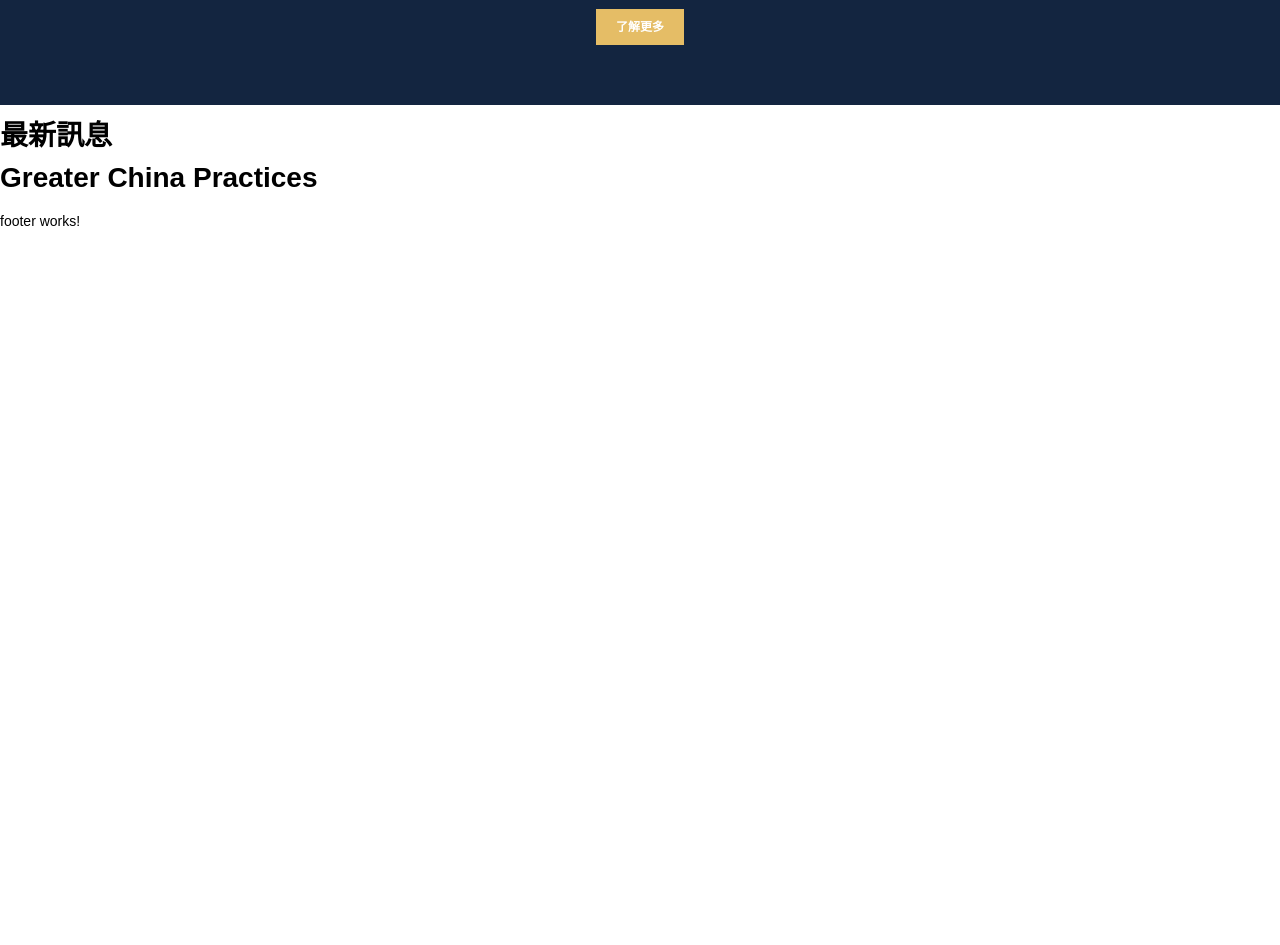
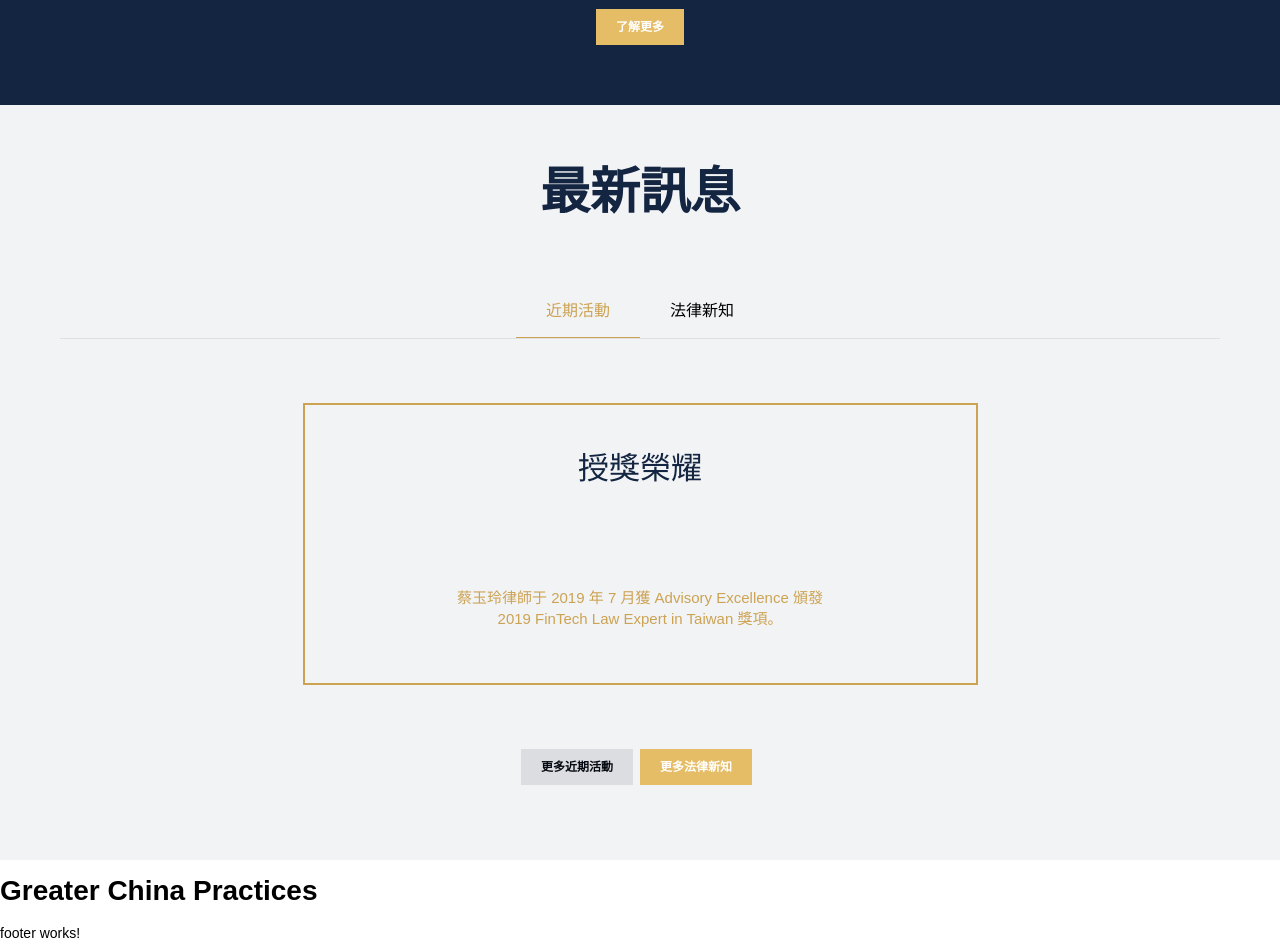
Before and after one commit to HuangPeifeng/FxlConsulting, an Angular app: page / in a window 1280 px wide. Shown: the part 1840-2785 px from the top of the page. Before the commit the page ends 2073 px from the top, so only its background shows below. Built offline with nearby package versions, Linux system fonts and the light colour scheme.

Commit message:
最新消息 刻版

```diff
--- a/src/app/pages/index/content/content.component.html
+++ b/src/app/pages/index/content/content.component.html
@@ -11,6 +11,34 @@
   </div>
   <div class="news-layout">
     <h1>最新訊息</h1>
+    <ul class="news-tabs">
+      <li [ngClass]="{ active: tabIndex === 0 }" (click)="changeTab(0)">近期活動</li>
+      <li [ngClass]="{ active: tabIndex === 1 }" (click)="changeTab(1)">法律新知</li>
+    </ul>
+    <div class="activity-layout" *ngIf="tabIndex === 0">
+      <div class="activity-block">
+        <span class="title">授獎榮耀</span>
+        <span class="info">蔡玉玲律師于 2019 年 7 月獲 Advisory Excellence 頒發 2019 FinTech Law Expert in Taiwan 獎項。</span>
+      </div>
+    </div>
+    <div class="role-layout" *ngIf="tabIndex === 1">
+      <section class="role-block" *ngFor="let item of roleList">
+        <div class="cont">
+          <span class="title">{{ item.title }}</span>
+          <span class="info">{{ item.info }} […]</span>
+        </div>
+        <div class="foot">
+          <span class="foot-cont">
+            <i class="material-icons">list_alt</i>
+            <span>Read more</span>
+          </span>
+        </div>
+      </section>
+    </div>
+    <div class="buttons">
+      <button class="activity">更多近期活動</button>
+      <button class="role">更多法律新知</button>
+    </div>
   </div>
   <div class="practices-layout">
     <h1>Greater China Practices</h1>
--- a/src/app/pages/index/content/content.component.scss
+++ b/src/app/pages/index/content/content.component.scss
@@ -64,7 +64,173 @@
     }
   }
 
-  .news-layout {}
+  .news-layout {
+    background-color: #f2f3f5;
+    display: flex;
+    flex-direction: column;
+    justify-content: center;
+    align-items: center;
+    padding: 60px;
+
+    h1 {
+      margin: 0;
+      color: #132541;
+      font-size: 50px;
+      line-height: 55px;
+      font-weight: 700;
+      letter-spacing: 0px;
+      margin-bottom: 65px;
+    }
+
+    .news-tabs {
+      width: 100%;
+      border-bottom: 1px solid #00000014;
+      display: flex;
+      justify-content: center;
+      align-items: center;
+
+      li {
+        font-size: 16px;
+        font-weight: 400;
+        padding: 14px 30px !important;
+        cursor: pointer;
+
+        &.active {
+          color: #cca353;
+          border-bottom: 1px solid #cca353;
+        }
+      }
+    }
+
+    .activity-layout {
+      width: 100%;
+      height: 410px;
+      display: flex;
+      justify-content: center;
+      align-items: center;
+
+      .activity-block {
+        min-height: 278px;
+        min-width: 671px;
+        max-height: 278px;
+        max-width: 671px;
+        background-color: rgba(0, 0, 0, 0);
+        border-color: #cca353;
+        border-style: solid;
+        border-width: 2px;
+        display: flex;
+        flex-direction: column;
+        justify-content: space-around;
+        align-items: center;
+
+        .title {
+          font-size: 31px;
+          line-height: 19px;
+          font-weight: 400;
+          color: rgb(19, 37, 65);
+        }
+
+        .info {
+          text-align: center;
+          min-width: 401px;
+          max-width: 401px;
+          font-size: 15px;
+          line-height: 21px;
+          font-weight: 400;
+          color: #cca353;
+        }
+      }
+    }
+
+    .role-layout {
+      width: 100%;
+      padding: 15px 20px 20px;
+      display: flex;
+      flex-wrap: wrap;
+      align-items: flex-start;
+
+      .role-block {
+        background-color: #fff;
+        width: calc((100% / 4) - 40px);
+        margin: 10px 20px;
+
+        .cont {
+          padding: 20px;
+          display: flex;
+          flex-direction: column;
+
+          .title {
+            font-size: 16px;
+            font-weight: 700;
+            line-height: 24px;
+            margin-bottom: 15px;
+            text-decoration: underline;
+          }
+
+          .info {
+            color: #696969;
+          }
+        }
+
+        .foot {
+          background: rgba(0, 0, 0, 0.02);
+          padding: 7px 15px;
+          overflow: hidden;
+          line-height: 30px;
+          color: #a8a8a8;
+          display: flex;
+          justify-content: flex-end;
+          align-items: center;
+
+          .foot-cont {
+            display: flex;
+            justify-content: center;
+            align-items: center;
+            border-left: 1px solid #00000014;
+            padding-left: 10px;
+
+            span {
+              cursor: pointer;
+              color: #cca353;
+
+              &:hover {
+                text-decoration: underline;
+              }
+            }
+          }
+        }
+      }
+    }
+
+    .buttons {
+      width: 100%;
+      display: flex;
+      justify-content: center;
+      align-items: center;
+
+      button {
+        font-size: 12px;
+        line-height: 14px;
+        font-weight: 700;
+        border: 0;
+        padding: 11px 20px;
+        margin-bottom: 15px;
+        margin-right: 7px;
+        cursor: pointer;
+        transition: .3s ease-in-out;
+
+        &.activity {
+          color: #060a13;
+          background-color: #dcdde0;
+        }
+
+        &.role {
+          color: white;
+          background-color: rgb(229, 189, 102);
+        }
+      }
+    }
+  }
 
   .practices-layout {}
 }
--- a/src/app/pages/index/content/content.component.ts
+++ b/src/app/pages/index/content/content.component.ts
@@ -32,10 +32,50 @@ export class ContentComponent implements OnInit {
       info: '理慈暨陳信宏律師榮獲Acquisition International Magazine之2018 Global Excellence Awards評選為「2018年台灣公平交易法頂尖法律顧問」'
     },
   ];
+  roleList = [
+    {
+      title: 'CherryPay案例看跨境匯兌在我國及外國立法例相關法令發展',
+      info: '2019.7.29 林芳維 律師[1]   一、前言 隨著全球化時代來'
+    },
+    {
+      title: '「新興跨境匯兌模式」之法律風險',
+      info: '2019.7.26 莊薇馨 律師[1] 一、前言 在數位時代下，科技之發展已逐漸'
+    },
+    {
+      title: '關於印發最高人民檢察院第十四批指導性案例的通知（中國大陸）',
+      info: '2019.5.21 張凱旋 律師 2019年5月21日最高人民檢察院發佈了第十四'
+    },
+    {
+      title: '界定公職人員之關係人時 倘適用範圍產生疑義 應從嚴限縮解釋 故修正前利益衝突迴避法第3條第4款規定之董事 應不包括獨立董事（台灣）',
+      info: '2018.12.27 伍涵筠 律師 臺北高等行政法院於民國107年12月27日作'
+    },
+    {
+      title: '依契約約款所載 任一方違約時 他方得解除契約並得向對方請求賠償其損害 旨在使兩造履行契約 而非一方得任意支付違約金以解除契約（台灣）',
+      info: '2019.3.29 闕立婷 律師 最高法院於民國108年3月29日以108年度台'
+    },
+    {
+      title: '除顯然違背法令或當事人已提出新訴訟資料足以推翻原判斷外同一當事人就該重要爭點所提起之訴訟中法院及當事人就該已經法院判斷之重要爭點皆不得為相反之判斷或主張（台灣）',
+      info: '2019.3.14 翁乃方 律師 最高法院於民國108年3月14日作成107年度'
+    },
+    {
+      title: '事業推出之系爭藥品倘採用與市面上他種具相同功能之藥品相似之包裝，是否構成混淆消費者致足以影響交易秩序之不公平競爭行為 最高法院認為應一併考量須醫師處方藥品之交易習慣、產業特性及刊載系爭藥品廣告之處所等因素綜合判斷（台灣）',
+      info: '2019.1.31 莊薇馨 律師 最高法院於民國108年1月31日作成107年度'
+    },
+    {
+      title: '穩定幣的法律管制（台灣）',
+      info: '2019.6.17 劉昱劭 律師 從2018年末開始，臉書想跨足區塊鏈領域及發行'
+    },
+  ];
+
+  tabIndex = 0;
 
   constructor() { }
 
   ngOnInit() {
   }
 
+  changeTab(value) {
+    this.tabIndex = value;
+  }
+
 }
```
